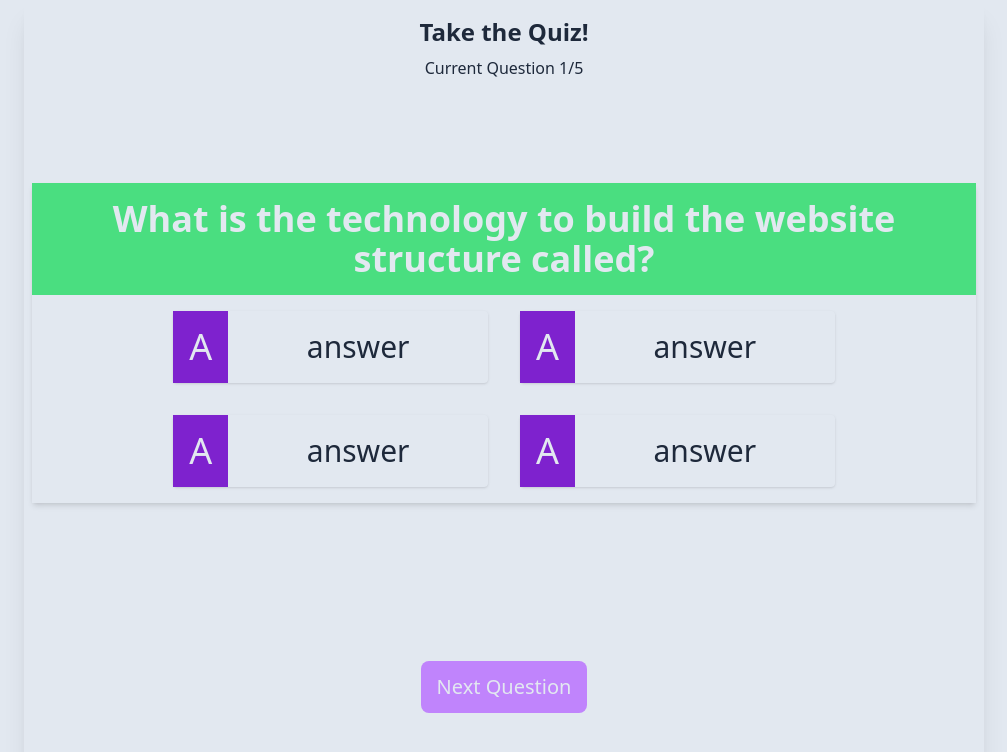
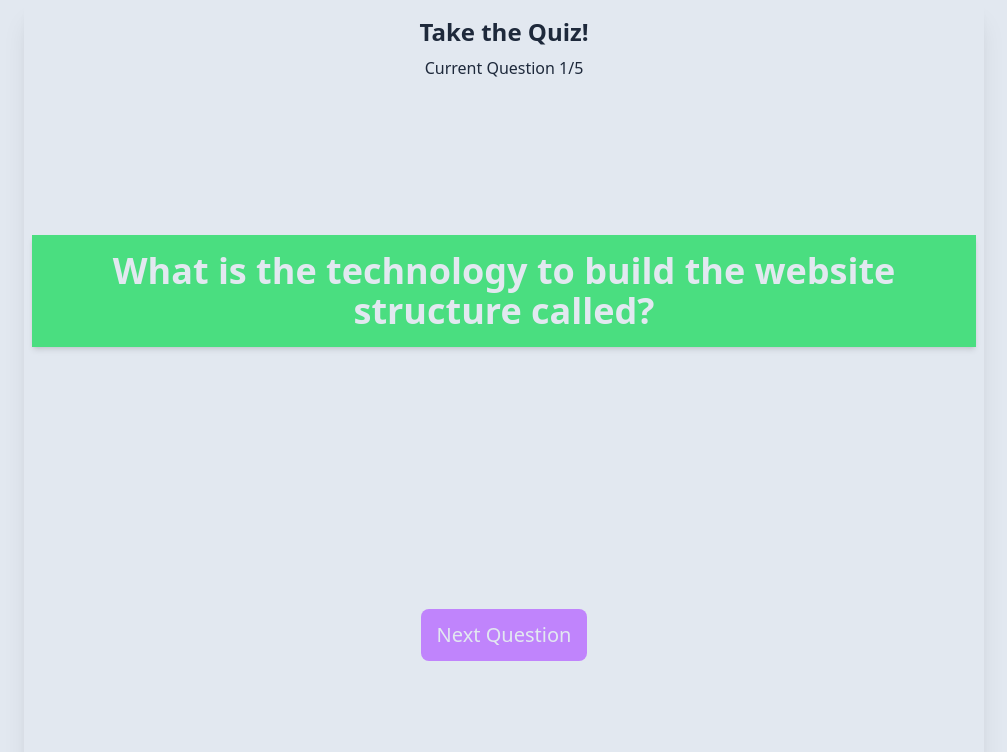
Before and after one commit to mreleftheros/react-quiz, a React (Create React App) app: page / in a window 1280 px wide. Shown: the top 752 px of the page, without its empty margins (136-1143 px from the left). Built offline with nearby package versions, Linux system fonts and the light colour scheme.

Commit message:
Update props to Question

```diff
--- a/src/components/Question.jsx
+++ b/src/components/Question.jsx
@@ -1,16 +1,15 @@
 import Answer from "./Answer";
 
-const Question = ({ question }) => {
+const Question = ({ question, answers, correctAnswer }) => {
+  console.log("Question", question);
+
   return (
     <div className="text-center shadow-md select-none">
       <h2 className="bg-green-400 text-slate-200 text-4xl font-bold p-4">
         {question}
       </h2>
       <div className="flex flex-wrap justify-center">
-        <Answer />
-        <Answer />
-        <Answer />
-        <Answer />
+
       </div>
     </div>
   );
--- a/src/components/Quiz.jsx
+++ b/src/components/Quiz.jsx
@@ -16,7 +16,7 @@ const Quiz = () => {
         </div>
       </div>
       <div className="flex flex-col justify-around items-center flex-auto">
-        <Question question={quizData[currentIndex].question} />
+        <Question {...quizData[currentIndex]} />
         <Button />
       </div>
     </div>
```
